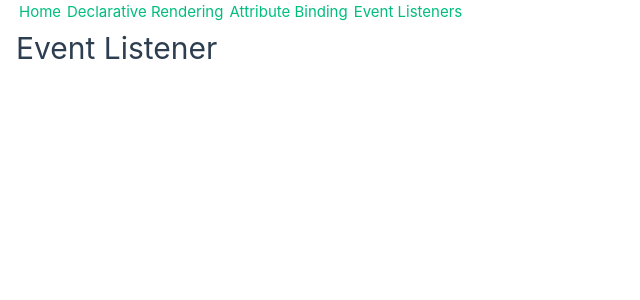
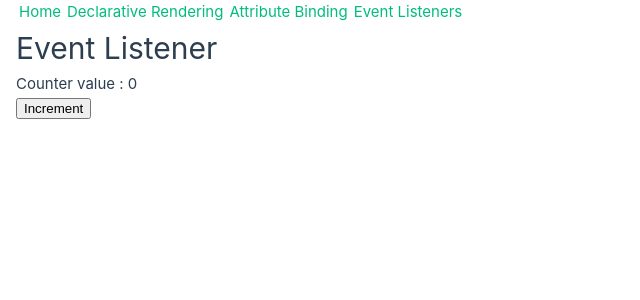
Before and after one commit to ShotGunShack/vue_composition_api_style, a Vue app: page /event-listeners in a window 1280 px wide. Shown: the top 300 px of the page, without its empty margins (0-640 px from the left). Built offline with nearby package versions, Linux system fonts and the light colour scheme.

Commit message:
event_listeners : implement counter incrementation usin v-on event listener directive

```diff
--- a/src/components/EventListener.vue
+++ b/src/components/EventListener.vue
@@ -1,3 +1,15 @@
 <template>
     <h1>Event Listener</h1>
+    <p>Counter value : {{ count }}</p>
+    <button v-on:click="increment">Increment</button>
 </template>
+
+<script setup>
+    import { ref } from 'vue';
+
+    const count = ref(0);
+
+    const increment = () => {
+        count.value++;
+    };
+</script>
```
